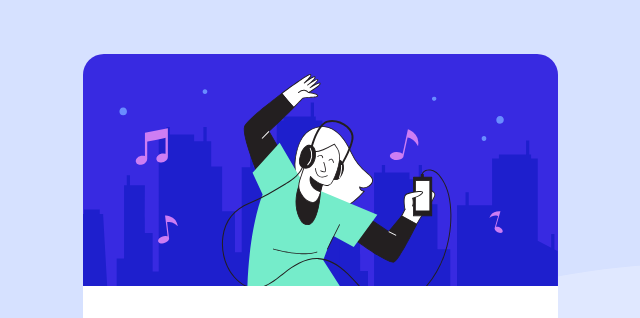
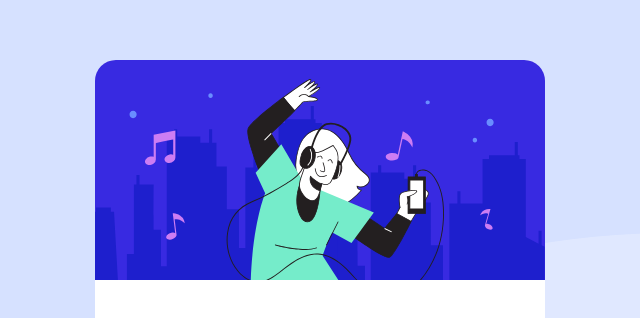
Before and after one commit to smitwag/order-summary-component-main, a plain HTML site: page index.html in a window 1280 px wide. Shown: the top 318 px of the page, without its empty margins (320-960 px from the left). Drawn offline with Linux system fonts and the light colour scheme.

Commit message:
update style.css

```diff
--- a/style.css
+++ b/style.css
@@ -14,7 +14,7 @@
 
 body {
   background-image: url('images/pattern-background-mobile.svg');
-  background-size: center / contain;
+  background-size: contain;
   background-repeat: no-repeat;
   background-position: top;
   background-color: var(--paleBlue);
@@ -112,7 +112,7 @@ body {
 
 @media (min-width: 768px) {
   .card {
-    max-width: 475px;
+    max-width: 450px;
   }
   .card-info {
     padding: 2.5rem 3rem;
```
